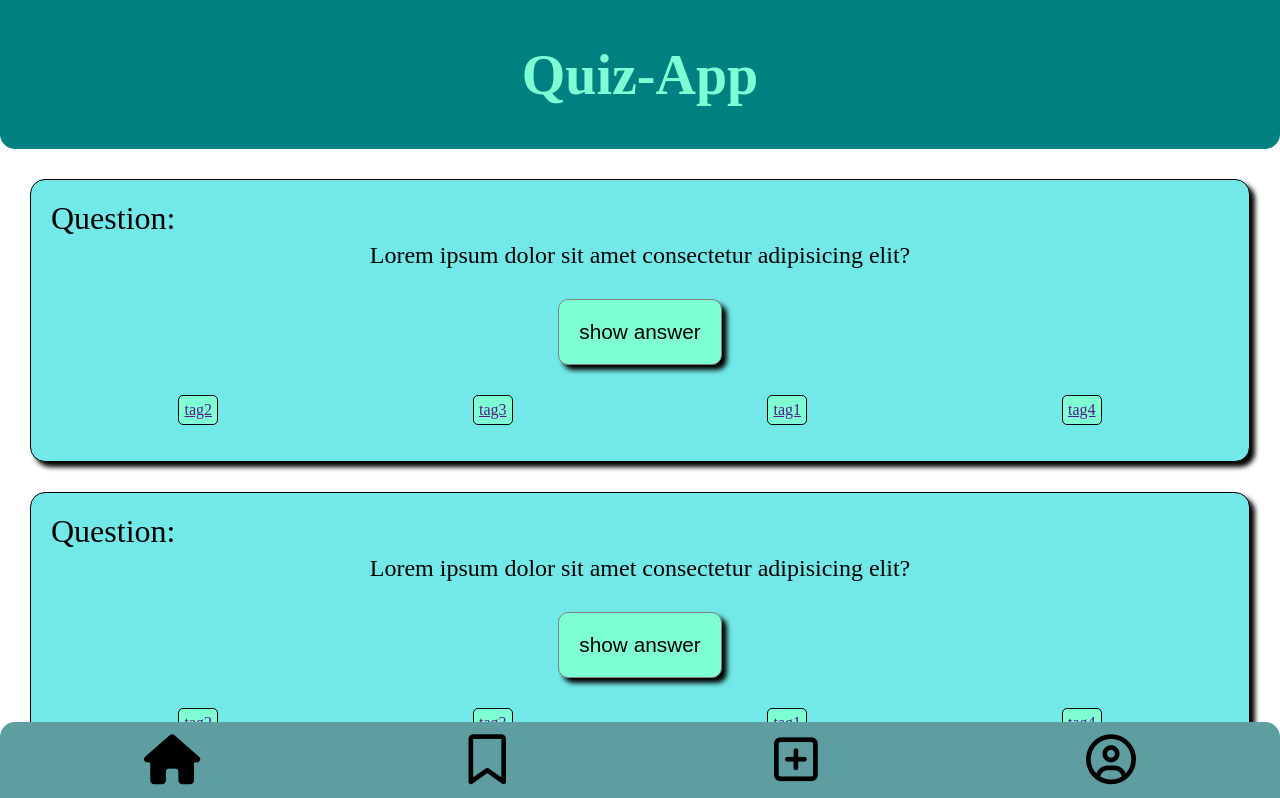
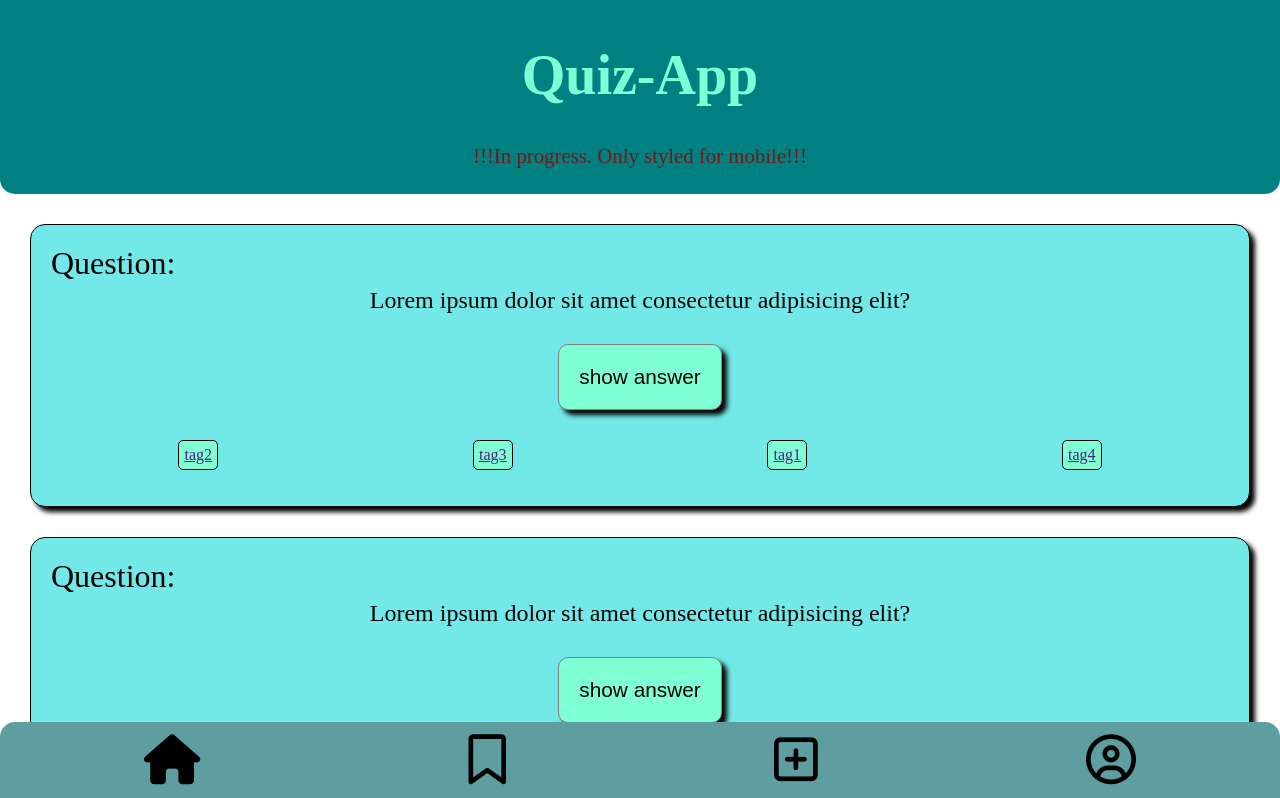
Before and after one commit to FlyingMoe91/quiz-app, a plain HTML site: page index.html in a window 1280 px wide. Shown: the top 798 px of the page. Drawn offline with Linux system fonts and the light colour scheme.

Commit message:
In progress

```diff
--- a/index.html
+++ b/index.html
@@ -15,6 +15,9 @@
   <body>
     <header class="header">
       <h1 class="header__headline">Quiz-App</h1>
+      <p style="font-size: 1.3rem; color: rgb(124, 21, 21)">
+        !!!In progress. Only styled for mobile!!!
+      </p>
     </header>
     <main>
       <section class="card">
```
